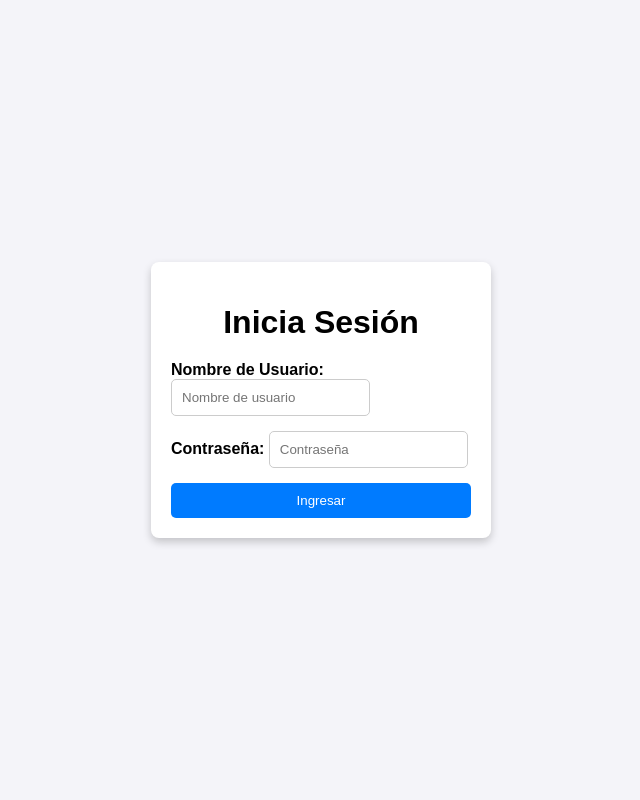
After one commit to Camiliink/SAMI_GALENOS, a Django app: page /login/ in a window 1280 px wide. The commit adds this page. Shown: the whole page, without its empty margins (319-959 px from the left). Run offline with Django 5.2, Linux system fonts and the light colour scheme.

Commit message:
hola mundo
1

```diff
--- a/crud/forms.py
+++ b/crud/forms.py
@@ -9,3 +9,24 @@ class UsuarioForm(forms.ModelForm):
         widgets = {
             'tipo_usuario': forms.Select(choices=TIPO_USUARIO_CHOICES),  # Aquí usas las opciones importadas
         }
+class LoginForm(forms.Form):
+    nombre_usuario = forms.CharField(
+        label='Nombre de Usuario',
+        max_length=20,
+        widget=forms.TextInput(attrs={'placeholder': 'Nombre de usuario'}),
+    )
+    contrasenna = forms.CharField(
+        label='Contraseña',
+        max_length=20,
+        widget=forms.PasswordInput(attrs={'placeholder': 'Contraseña'}),
+    )
+
+    def clean(self):
+        cleaned_data = super().clean()
+        nombre_usuario = cleaned_data.get("nombre_usuario")
+        contrasenna = cleaned_data.get("contrasenna")
+
+        # Validación de usuario
+        if not Usuario.objects.filter(nombre_usuario=nombre_usuario, contrasenna=contrasenna).exists():
+            raise forms.ValidationError("Usuario o contraseña incorrectos.")
+        return cleaned_data
--- /dev/null
+++ b/crud/templates/paginas/login.html
@@ -0,0 +1,84 @@
+<!DOCTYPE html>
+<html lang="en">
+<head>
+    <meta charset="UTF-8">
+    <meta name="viewport" content="width=device-width, initial-scale=1.0">
+    <title>Inicio de Sesión</title>
+    <style>
+        body {
+            font-family: Arial, sans-serif;
+            background-color: #f4f4f9;
+            display: flex;
+            justify-content: center;
+            align-items: center;
+            height: 100vh;
+            margin: 0;
+        }
+        .login-container {
+            background: #ffffff;
+            padding: 20px;
+            border-radius: 8px;
+            box-shadow: 0 4px 8px rgba(0, 0, 0, 0.2);
+            width: 300px;
+        }
+        .login-container h1 {
+            text-align: center;
+            margin-bottom: 20px;
+        }
+        .login-container form {
+            display: flex;
+            flex-direction: column;
+        }
+        .login-container label {
+            margin-bottom: 5px;
+            font-weight: bold;
+        }
+        .login-container input {
+            padding: 10px;
+            margin-bottom: 15px;
+            border: 1px solid #ccc;
+            border-radius: 5px;
+        }
+        .login-container button {
+            padding: 10px;
+            background-color: #007bff;
+            color: white;
+            border: none;
+            border-radius: 5px;
+            cursor: pointer;
+        }
+        .login-container button:hover {
+            background-color: #0056b3;
+        }
+        .error {
+            color: red;
+            font-size: 0.9em;
+            margin-bottom: 10px;
+        }
+    </style>
+</head>
+<body>
+    <div class="login-container">
+        <h1>Inicia Sesión</h1>
+        <form method="post" action="/login/">
+            {% csrf_token %}
+            {{ form.non_field_errors }}
+            <div>
+                {{ form.nombre_usuario.label_tag }}
+                {{ form.nombre_usuario }}
+                {% if form.nombre_usuario.errors %}
+                    <div class="error">{{ form.nombre_usuario.errors }}</div>
+                {% endif %}
+            </div>
+            <div>
+                {{ form.contrasenna.label_tag }}
+                {{ form.contrasenna }}
+                {% if form.contrasenna.errors %}
+                    <div class="error">{{ form.contrasenna.errors }}</div>
+                {% endif %}
+            </div>
+            <button type="submit">Ingresar</button>
+        </form>
+    </div>
+</body>
+</html>
--- a/crud/urls.py
+++ b/crud/urls.py
@@ -1,16 +1,15 @@
 from django.urls import path
 from django.conf import settings
-from django.contrib.staticfiles.urls import static
+from django.conf.urls.static import static
 from . import views
 
 urlpatterns = [
-    path('', views.inicio, name='inicio'),
-    path('nosotros', views.nosotros, name='nosotros'),
-    path('usuarios', views.usuarios, name='usuarios'),
-    path('hora', views.hora, name='hora'),
-    path('usuarios/crear', views.crear, name='crear'),
-    path('usuarios/editar', views.editar, name='editar'),
-    path('eliminar/<int:code>', views.eliminar,name='eliminar'),
-    path('usuarios/editar/<int:code>', views.editar, name='editar'),
-
+    path('', views.inicio, name='inicio'),  # Página principal
+    path('nosotros', views.nosotros, name='nosotros'),  # Página de "Nosotros"
+    path('usuarios', views.usuarios, name='usuarios'),  # Lista de usuarios
+    path('hora', views.hora, name='hora'),  # Vista de hora
+    path('usuarios/crear/', views.crear, name='crear'),  # Crear usuario
+    path('usuarios/editar/<int:code>/', views.editar, name='editar'),  # Editar usuario específico
+    path('usuarios/eliminar/<int:code>/', views.eliminar, name='eliminar'),  # Eliminar usuario específico
+     path('login/', views.login, name='login'),
 ] + static(settings.MEDIA_URL, document_root=settings.MEDIA_ROOT)
--- a/crud/views.py
+++ b/crud/views.py
@@ -2,7 +2,26 @@ from django.shortcuts import render, redirect
 from django.http import HttpResponse
 from .models import Usuario
 from .forms import UsuarioForm
-# Create your views here.
+from django.shortcuts import render
+from .forms import LoginForm
+
+def login(request):
+    if request.method == 'POST':
+        form = LoginForm(request.POST)
+        if form.is_valid():
+            # Validar usuario y guardar su tipo en la sesión
+            nombre_usuario = form.cleaned_data.get('nombre_usuario')
+            contrasenna = form.cleaned_data.get('contrasenna')
+            try:
+                usuario = Usuario.objects.get(nombre_usuario=nombre_usuario, contrasenna=contrasenna)
+                request.session['tipo_usuario'] = usuario.tipo_usuario  # Guardar tipo de usuario en sesión
+                return redirect('inicio')  # Redirigir a la página de inicio
+            except Usuario.DoesNotExist:
+                form.add_error(None, "Usuario o contraseña incorrectos")
+        return render(request, 'paginas/login.html', {'form': form})
+    else:
+        form = LoginForm()
+    return render(request, 'paginas/login.html', {'form': form})
 
 def inicio(request):
     return render(request, 'paginas/inicio.html')
```
Also changed, not shown: crud/templates/base.html (+7 -3 lines), db.sqlite3.
